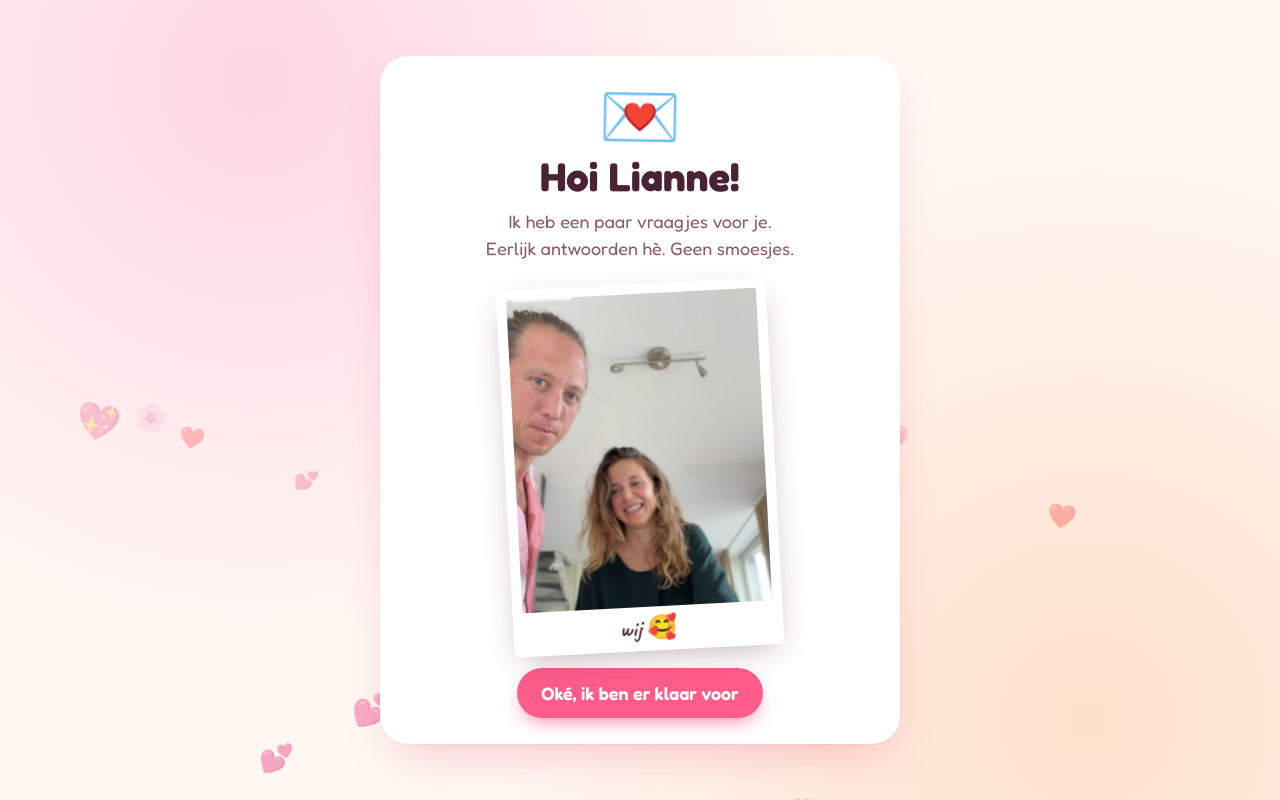
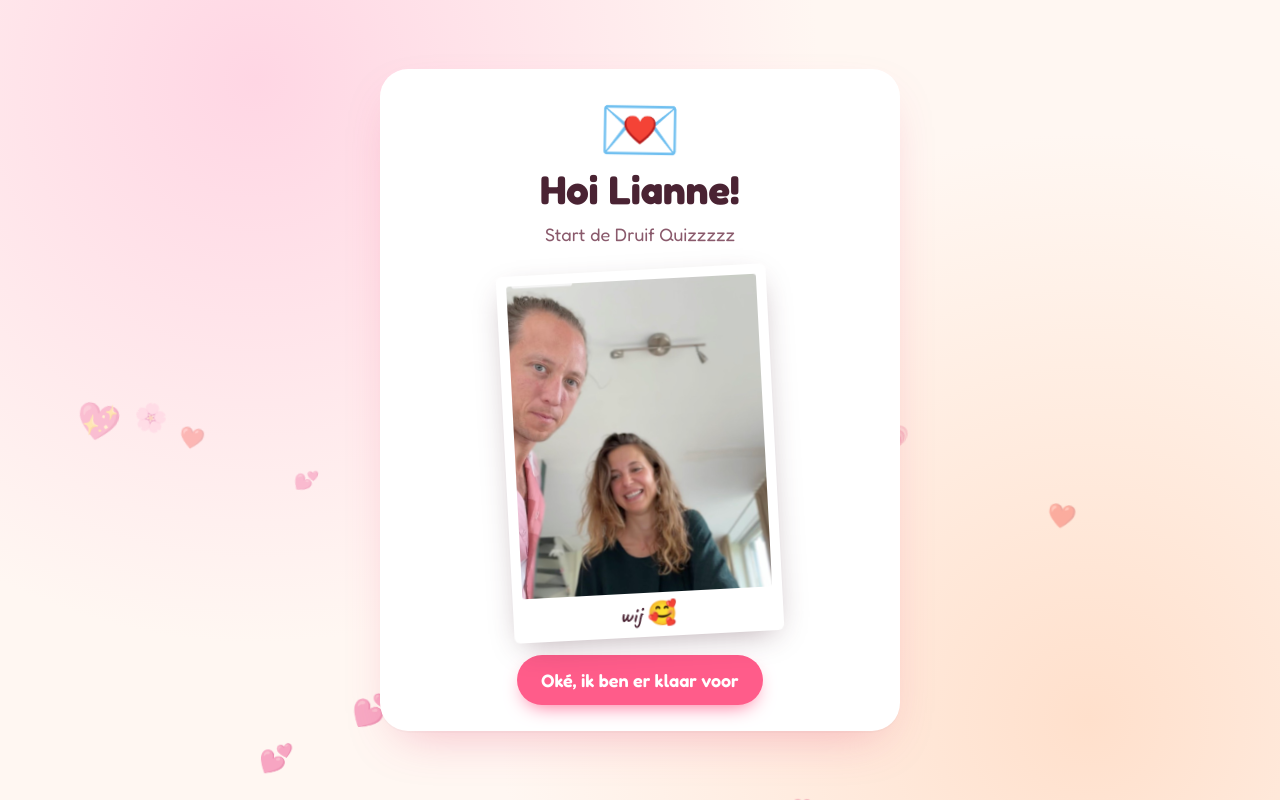
Before and after one commit to OllieSenduk/liannewiljemijnvriendinnetjezijn, a plain HTML site: page index.html in a window 1280 px wide. Drawn offline with Linux system fonts and the light colour scheme.

Commit message:
Start de Druif Quizzzzz

```diff
--- a/index.html
+++ b/index.html
@@ -138,7 +138,7 @@
     <div class="card">
       <div class="big-emoji">💌</div>
       <h1>Hoi Lianne!</h1>
-      <p>Ik heb een paar vraagjes voor je.<br>Eerlijk antwoorden hè. Geen smoesjes.</p>
+      <p>Start de Druif Quizzzzz</p>
       <figure class="polaroid">
         <img src="img/thuis.jpg" alt="Lianne en Ollie thuis">
         <figcaption>wij 🥰</figcaption>
```
